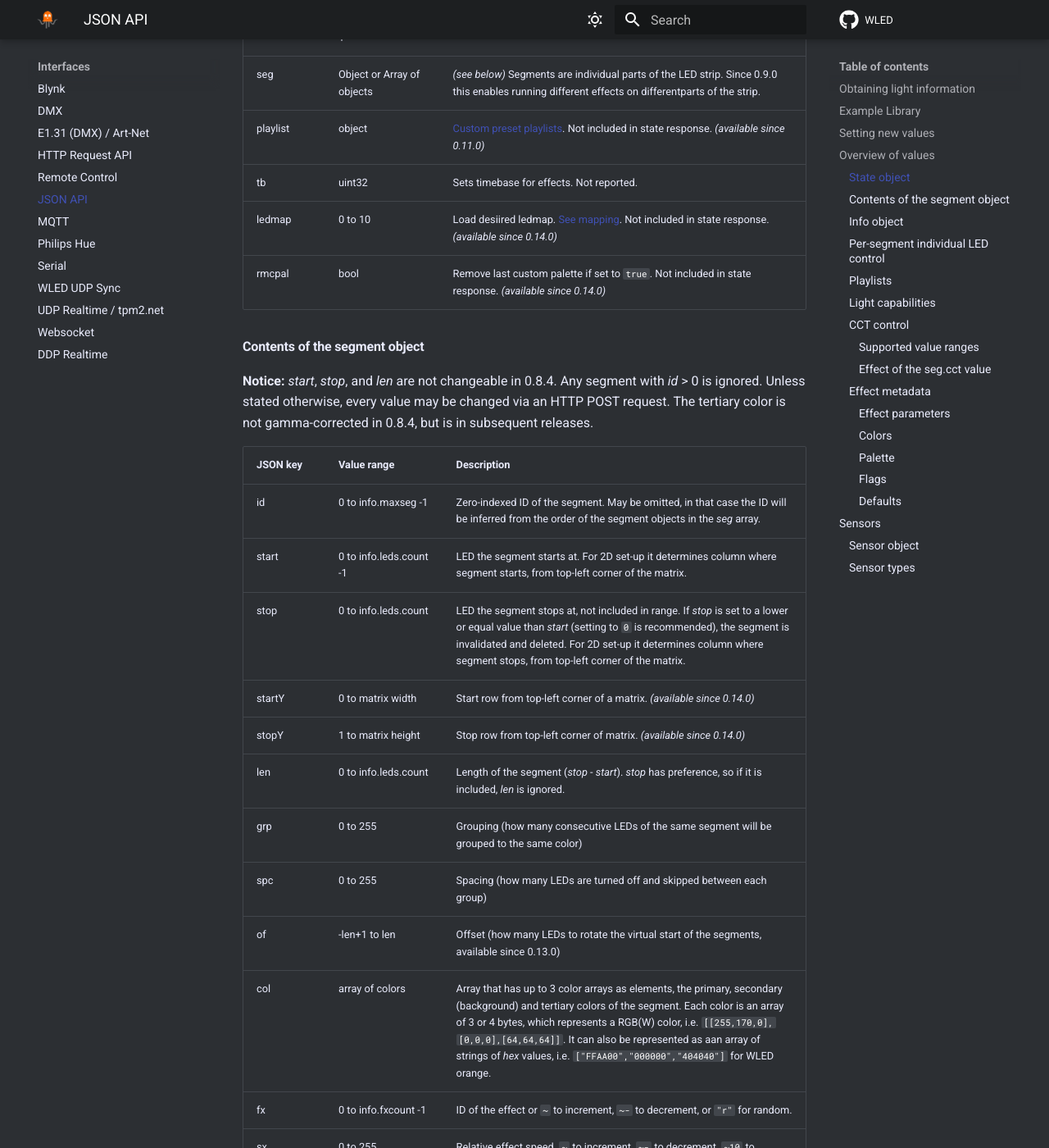
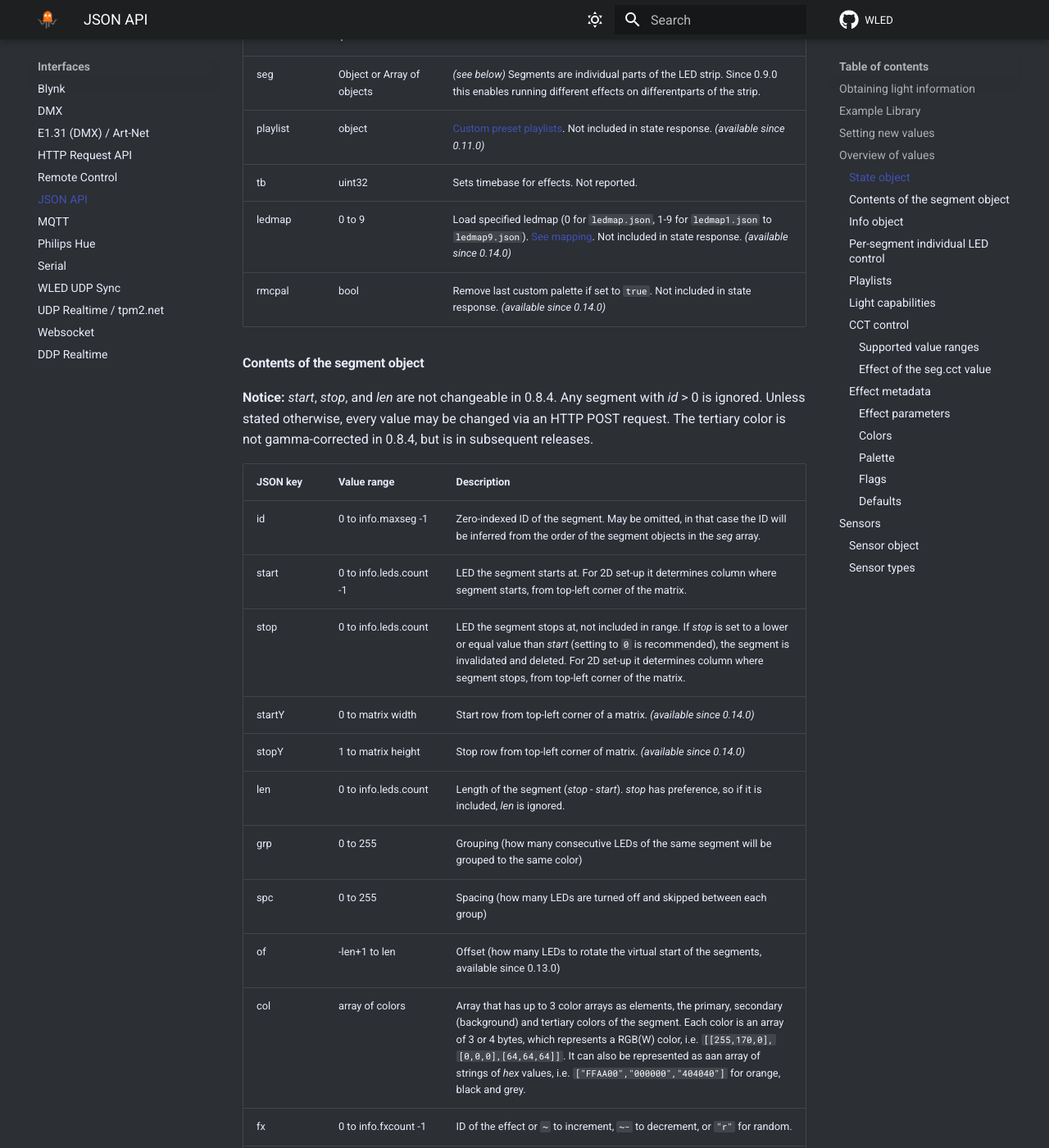
Before and after one commit to Aircoookie/WLED-Docs, an MkDocs documentation site: the page built from docs/interfaces/json-api.md, in a window 1280 px wide and 1400 px high, scrolled down 4737 px. Shown: the whole window at 82% size. Built offline with MkDocs 1.6.1 and Material for MkDocs 9.7.7, drawn with Linux system fonts in a browser that asks for light colours; comment, search, counter and statistics services are not loaded.

Commit message:
corrections

```diff
--- a/docs/interfaces/json-api.md
+++ b/docs/interfaces/json-api.md
@@ -161,7 +161,7 @@ mainseg | 0 to info.leds.maxseg-1 | Main Segment | Sets which segment ID is the
 seg | Object or Array of objects | _(see below)_ Segments are individual parts of the LED strip. Since 0.9.0 this enables running different effects on differentparts of the strip.
 playlist | object | [Custom preset playlists](#playlists). Not included in state response. _(available since 0.11.0)_
 tb | uint32 | Sets timebase for effects. Not reported.
-ledmap | 0 to 10 | Load desiired ledmap. [See mapping](/advanced/mapping/). Not included in state response. _(available since 0.14.0)_
+ledmap | 0 to 9 | Load specified ledmap (0 for `ledmap.json`, 1-9 for `ledmap1.json` to `ledmap9.json`). [See mapping](/advanced/mapping/). Not included in state response. _(available since 0.14.0)_
 rmcpal | bool | Remove last custom palette if set to `true`. Not included in state response. _(available since 0.14.0)_
 
 #### Contents of the segment object
@@ -181,7 +181,7 @@ len | 0 to info.leds.count | Length of the segment (_stop_ - _start_). _stop_ ha
 grp | 0 to 255 | Grouping (how many consecutive LEDs of the same segment will be grouped to the same color)
 spc | 0 to 255 | Spacing (how many LEDs are turned off and skipped between each group)
 of | -len+1 to len | Offset (how many LEDs to rotate the virtual start of the segments, available since 0.13.0)
-col | array of colors | Array that has up to 3 color arrays as elements, the primary, secondary (background) and tertiary colors of the segment. Each color is an array of 3 or 4 bytes, which represents a RGB(W) color, i.e. `[[255,170,0],[0,0,0],[64,64,64]]`. It can also be represented as aan array of strings of _hex_ values, i.e. `["FFAA00","000000","404040"]` for WLED orange.
+col | array of colors | Array that has up to 3 color arrays as elements, the primary, secondary (background) and tertiary colors of the segment. Each color is an array of 3 or 4 bytes, which represents a RGB(W) color, i.e. `[[255,170,0],[0,0,0],[64,64,64]]`. It can also be represented as aan array of strings of _hex_ values, i.e. `["FFAA00","000000","404040"]` for orange, black and grey.
 fx | 0 to info.fxcount -1 | ID of the effect or `~` to increment, `~-` to decrement, or `"r"` for random.
 sx | 0 to 255 | Relative effect speed. `~` to increment, `~-` to decrement. `~10` to increment by 10, `~-10` to decrement by 10.
 ix | 0 to 255 | Effect intensity. `~` to increment, `~-` to decrement. `~10` to increment by 10, `~-10` to decrement by 10.
```
